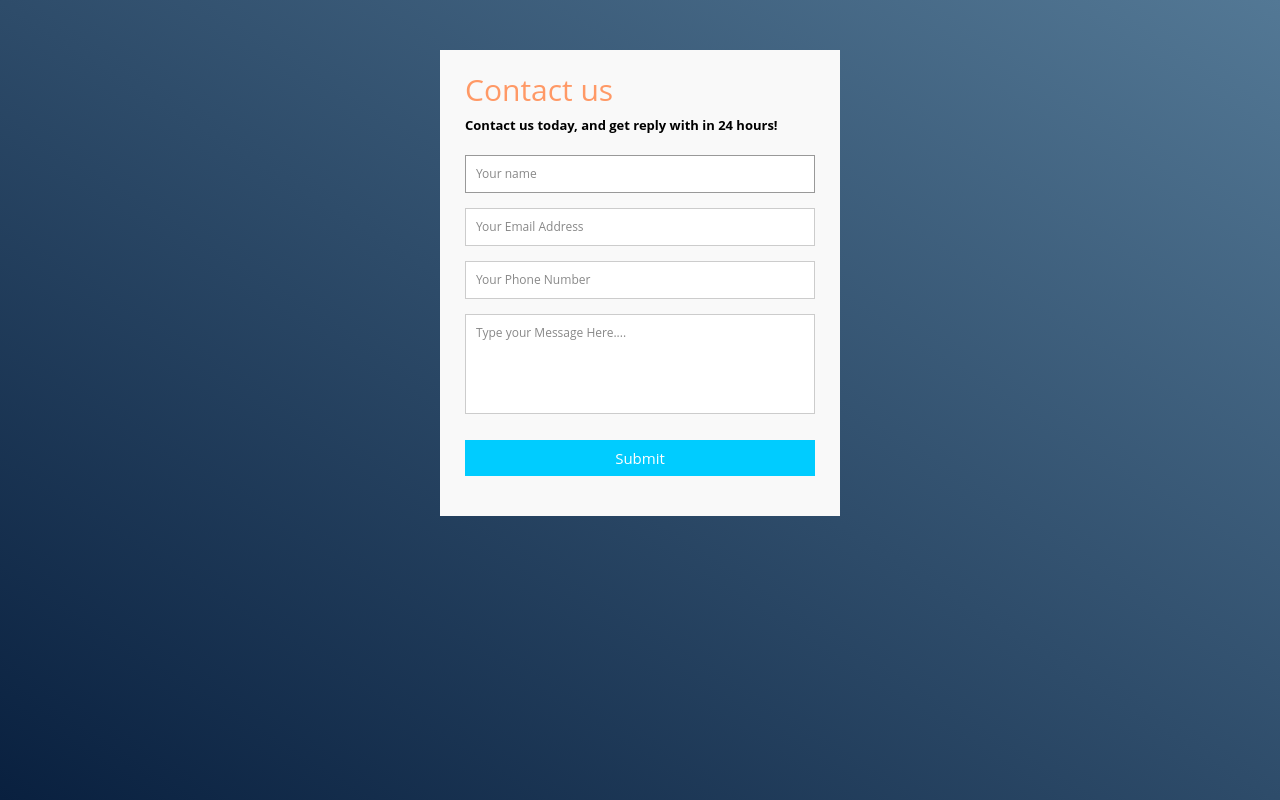
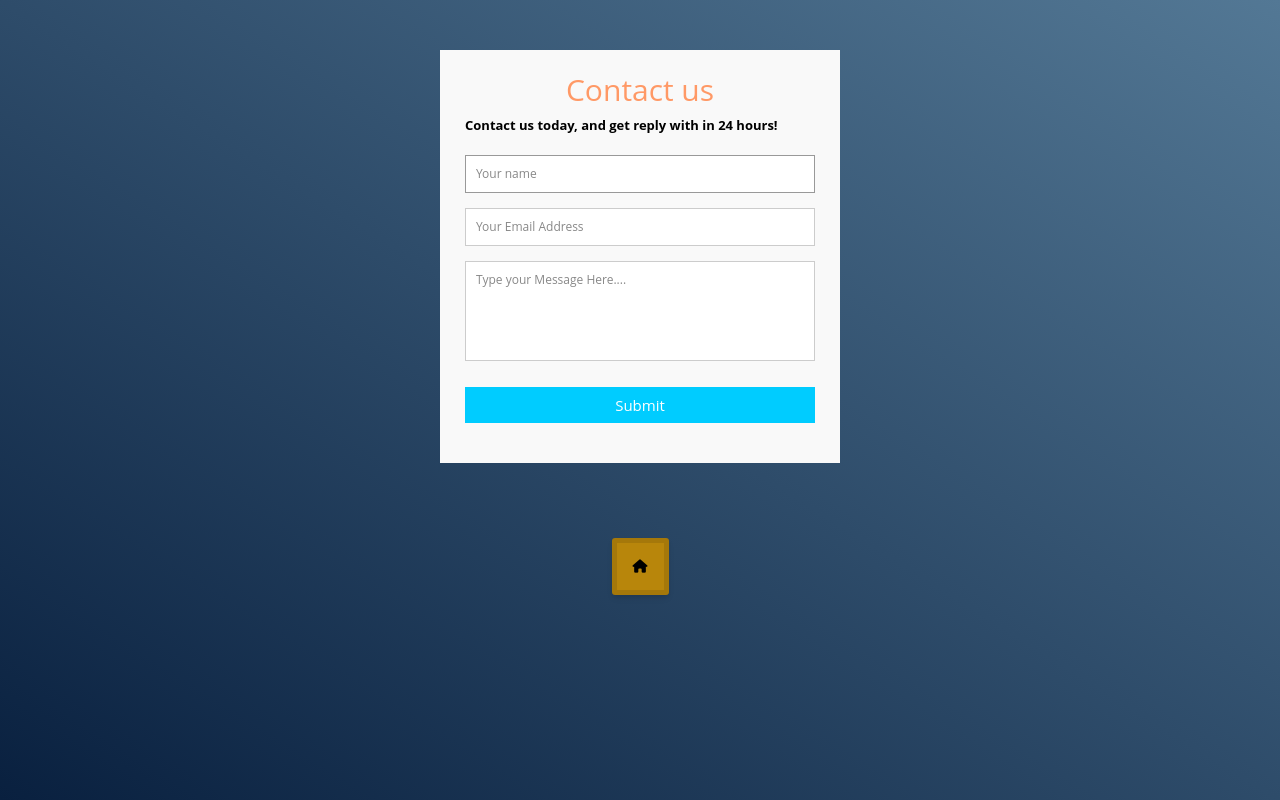
Before and after one commit to simonepalladino/ProgettoCineTicket, a Flask app: page /contacts in a window 1280 px wide. Run offline with Flask 2, Linux system fonts and the light colour scheme; some libraries are stand-ins or nearby versions.

Commit message:
Add files via upload

```diff
--- a/Progetto Cineticket/templates/Contacts.html
+++ b/Progetto Cineticket/templates/Contacts.html
@@ -4,6 +4,7 @@
   <meta charset="UTF-8">
     <meta name="viewport" content="width=device-width, user-scalable=no, initial-scale=1.0, maximum-scale=1.0, minimum-scale=1.0">
   <link rel="stylesheet" href="/static/stylesheet/Contacts.css">
+  <link rel="stylesheet" href="/static/stylesheet/Promotion.css">
   <script src="https://kit.fontawesome.com/45b1634a10.js" crossorigin="anonymous"></script>
   <title>Contacts</title>
 </head>
@@ -14,16 +15,13 @@
     <h3>Contact us</h3>
     <h4>Contact us today, and get reply with in 24 hours!</h4>
     <fieldset>
-      <input placeholder="Your name" type="text" tabindex="1" required autofocus>
+      <input name="name" placeholder="Your name" type="text" tabindex="1" required autofocus>
     </fieldset>
     <fieldset>
-      <input placeholder="Your Email Address" type="email" tabindex="2" required>
+      <input name="email" placeholder="Your Email Address" type="email" tabindex="2" required>
     </fieldset>
     <fieldset>
-      <input placeholder="Your Phone Number" type="tel" tabindex="3" required>
-    </fieldset>
-    <fieldset>
-      <textarea placeholder="Type your Message Here...." tabindex="5" required></textarea>
+      <textarea name="message" placeholder="Type your Message Here...." tabindex="5" required></textarea>
     </fieldset>
     <fieldset>
       <button name="submit" type="submit" id="contact-submit" data-submit="...Sending">Submit</button>
@@ -31,5 +29,12 @@
   </form>
 </div>
 
+<div class="form-footer">
+  <div>
+    <a href="{{ url_for('home') }}"><button id="btn003"><i id="houseicon" class="fa-sharp fa-solid fa-house"></i></button></a>
+  </div>
+</div><!-- FORM FOOTER -->
+
+
 </body>
 </html>
```
